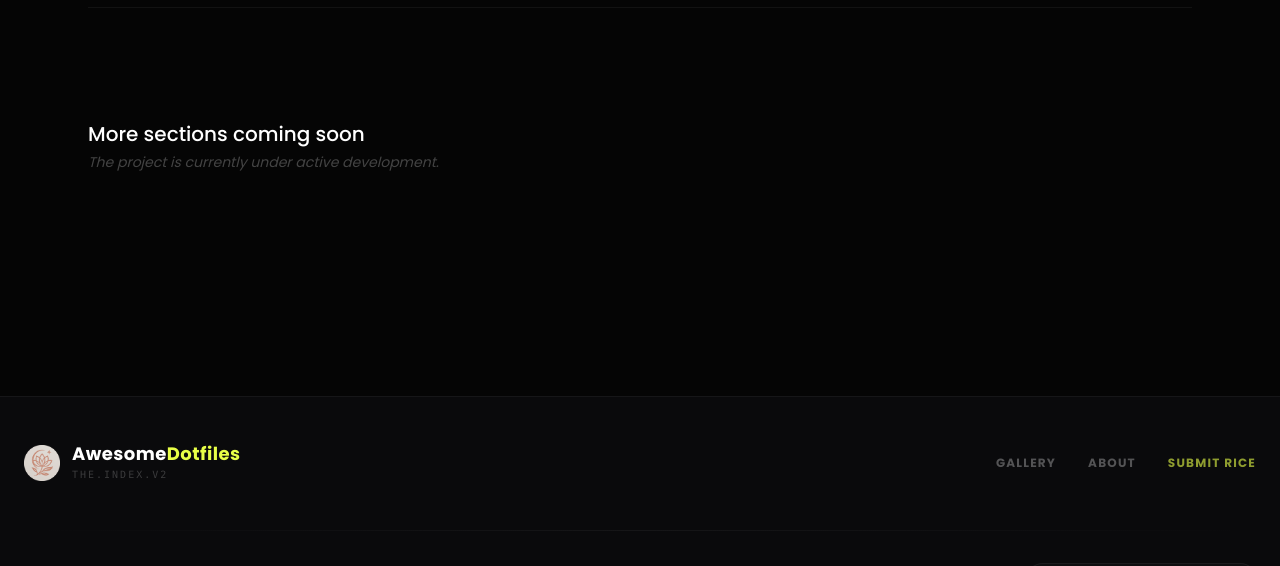
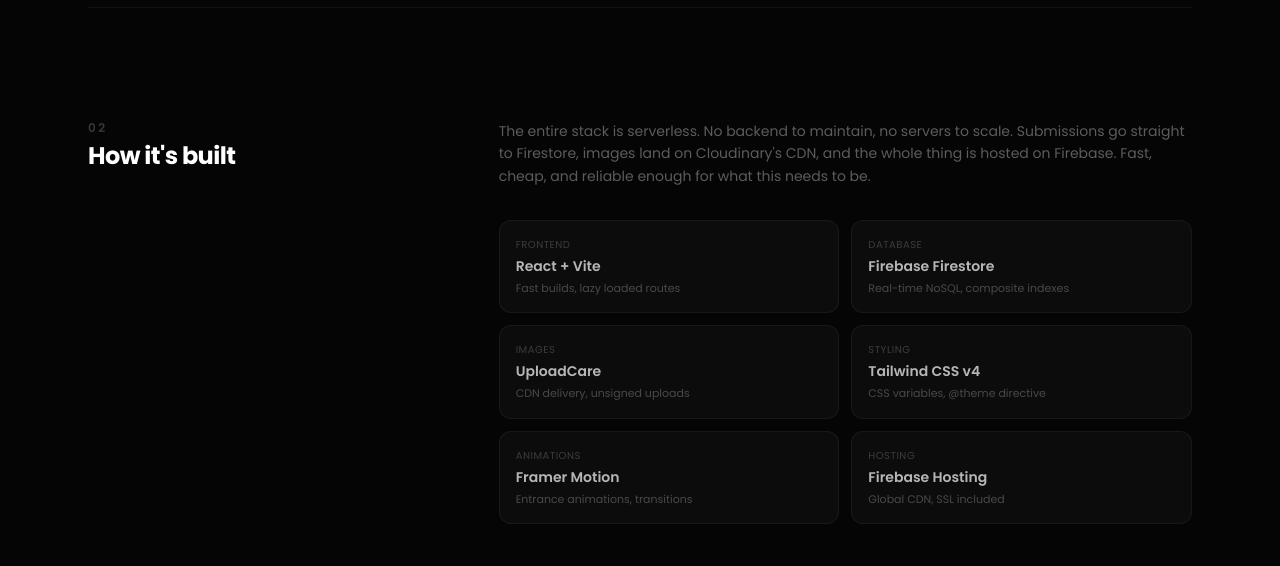
Before and after one commit to zhaleff/ad-development, a React (Vite) app: page /about in a window 1280 px wide. Shown: the part 900-1466 px from the top of the page. Built offline with nearby package versions, Linux system fonts and the light colour scheme; no server answers.

Commit message:
Add section for About.jsx

```diff
--- a/src/pages/About.jsx
+++ b/src/pages/About.jsx
@@ -64,6 +64,42 @@
           </div>
         </div>
       </motion.div>
+      <div className="border-t border-white/5 mb-28" />
+
+      <motion.div
+        initial={{ opacity: 0, y: 20 }}
+        animate={{ opacity: 1, y: 0 }}
+        transition={{ duration: 0.5, delay: 0.15 }}
+        className="grid grid-cols-1 lg:grid-cols-[1fr_2fr] gap-16 mb-28"
+      >
+        <div>
+          <p className="text-xs font-semibold uppercase tracking-[0.2em] text-white/20 mb-1">02</p>
+          <h2 className="text-2xl font-bold text-white tracking-tight">How it's built</h2>
+        </div>
+        <div className="flex flex-col gap-8">
+          <p className="text-sm text-white/35 leading-relaxed">
+            The entire stack is serverless. No backend to maintain, no servers to scale. Submissions go straight to Firestore, images land on Cloudinary's CDN, and the whole thing is hosted on Firebase. Fast, cheap, and reliable enough for what this needs to be.
+          </p>
+          <div className="grid grid-cols-1 sm:grid-cols-2 gap-3">
+            {[
+              { layer: 'Frontend', tech: 'React + Vite', detail: 'Fast builds, lazy loaded routes' },
+              { layer: 'Database', tech: 'Firebase Firestore', detail: 'Real-time NoSQL, composite indexes' },
+              { layer: 'Images', tech: 'UploadCare', detail: 'CDN delivery, unsigned uploads' },
+              { layer: 'Styling', tech: 'Tailwind CSS v4', detail: 'CSS variables, @theme directive' },
+              { layer: 'Animations', tech: 'Framer Motion', detail: 'Entrance animations, transitions' },
+              { layer: 'Hosting', tech: 'Firebase Hosting', detail: 'Global CDN, SSL included' },
+            ].map(({ layer, tech, detail }) => (
+              <div key={layer} className="flex flex-col gap-1 p-4 rounded-xl bg-white/[0.03] border border-white/5 hover:border-white/10 transition-colors group">
+                <div className="flex items-center justify-between">
+                  <span className="text-[10px] text-white/20 uppercase tracking-wider">{layer}</span>
+                </div>
+                <p className="text-sm font-semibold text-white/70 group-hover:text-white transition-colors">{tech}</p>
+                <p className="text-[11px] text-white/25">{detail}</p>
+              </div>
+            ))}
+          </div>
+        </div>
+      </motion.div>
 
       <div className="border-t border-white/5 mb-28" />
 
```
